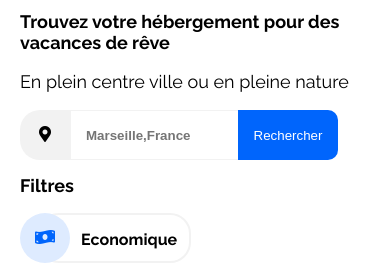
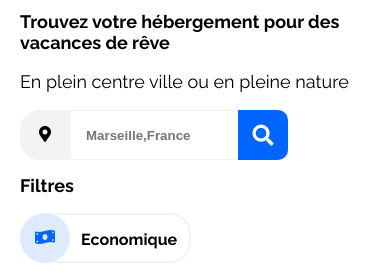
Before and after one commit to alelarge/alelarge.github.io, a Jekyll site: the page sub_pages/reservia/index.html, which Jekyll copies as it is, in a window 390 px wide. Shown: the part 155-435 px from the top of the page. Built offline with Jekyll 4.4.1, drawn with Linux system fonts in a browser that asks for light colours.

Commit message:
Update Reservia live version

```diff
--- a/sub_pages/reservia/css/style.css
+++ b/sub_pages/reservia/css/style.css
@@ -329,6 +329,26 @@ img {
   padding-right: 12px;
 }
 
+.search .search__form button i {
+  font-size: 21px;
+}
+
+@media (max-width: 780px) {
+  .search__form button {
+    width: 50px;
+  }
+
+  .search .search__form button span {
+    display: none;
+  }
+}
+
+@media (min-width: 781px) {
+  .search .search__form button i {
+    display: none;
+  }
+}
+
 .accommodations .accommodations-item:hover {
   cursor: pointer;
 }
--- a/sub_pages/reservia/index.html
+++ b/sub_pages/reservia/index.html
@@ -30,7 +30,10 @@
             <i class="fas fa-map-marker-alt"></i>
           </span>
           <input type="text" placeholder="Marseille,France" />
-          <button>Rechercher</button>
+          <button>
+            <span>Rechercher</span>
+            <i class="fas fa-search"></i>
+          </button>
         </div>
 
         <div class="filtres">
```
